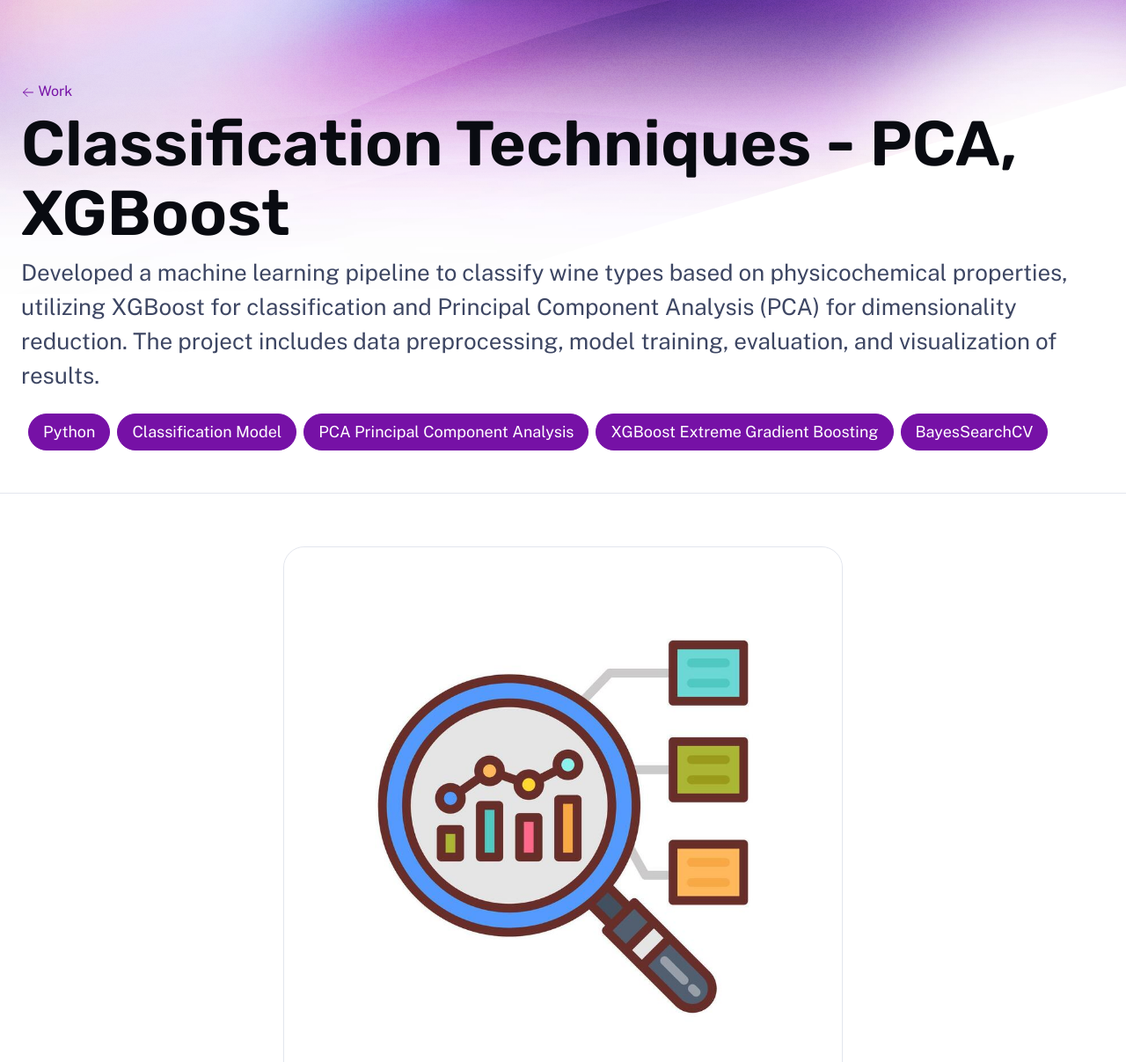
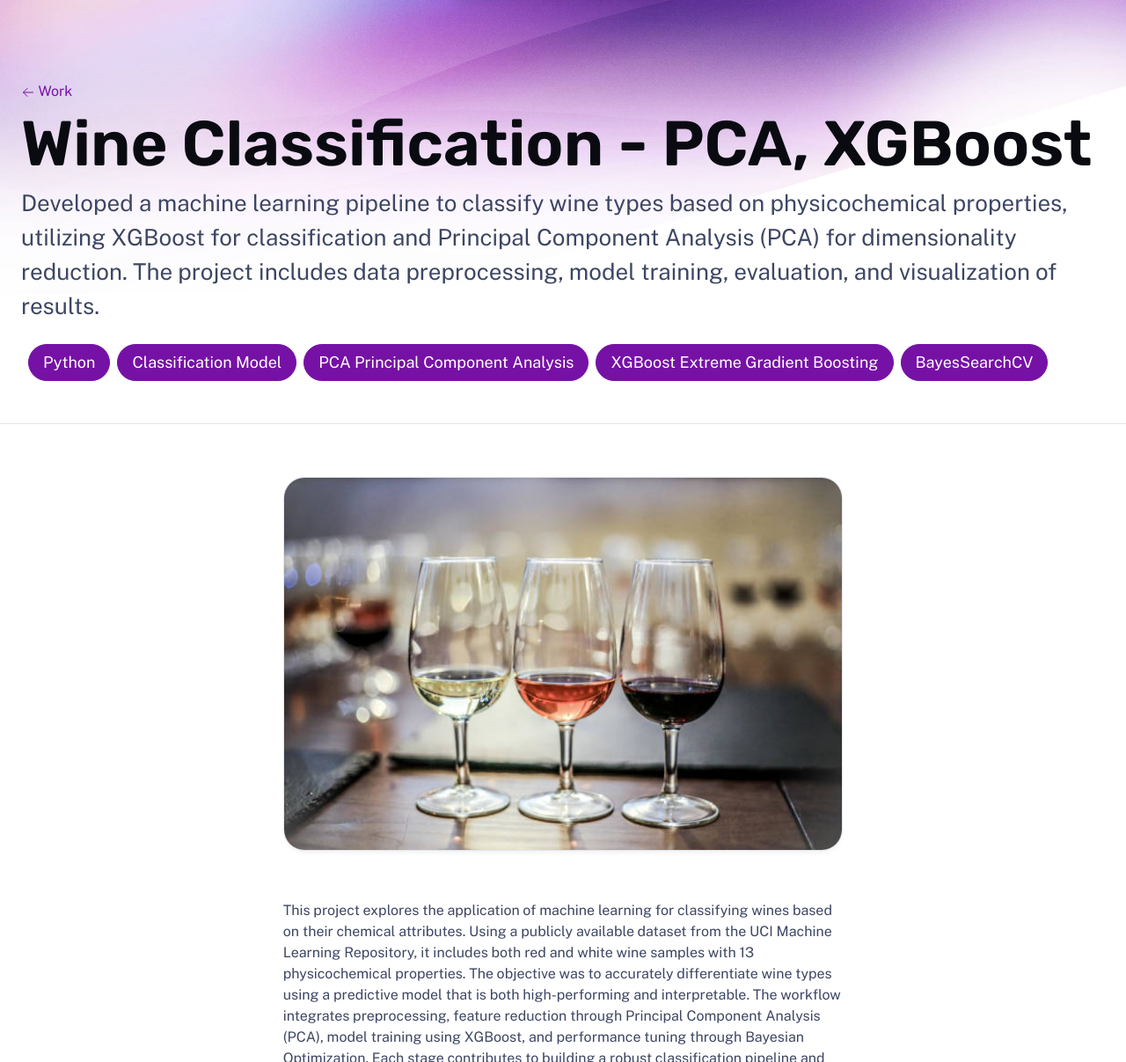
Before and after one commit to i-archanasenthil/i-archanasenthil.github.io, an Astro site: page /work/classification-techniques-pca-xgboost in a window 1280 px wide. Shown: the part 93-1300 px from the top of the page at 88% size. Built offline with nearby package versions, Linux system fonts and the light colour scheme; Astro itself is replaced by a stand-in of ours.

Commit message:
Updated image

```diff
--- a/src/content/work/classification-techniques-pca-xgboost.md
+++ b/src/content/work/classification-techniques-pca-xgboost.md
@@ -1,7 +1,7 @@
 ---
-title: Classification Techniques - PCA, XGBoost
+title: Wine Classification - PCA, XGBoost
 publishDate: 2025-02-25 00:00:00
-img: /assets/classification.jpg
+img: /assets/wine.jpg
 img_alt: A chatbot in a blue background
 description: |
   Developed a machine learning pipeline to classify wine types based on physicochemical properties, utilizing XGBoost for classification and Principal Component Analysis (PCA) for dimensionality reduction. The project includes data preprocessing, model training, evaluation, and visualization of results.
```
Also changed, not shown: public/assets/wine.jpg (added).
